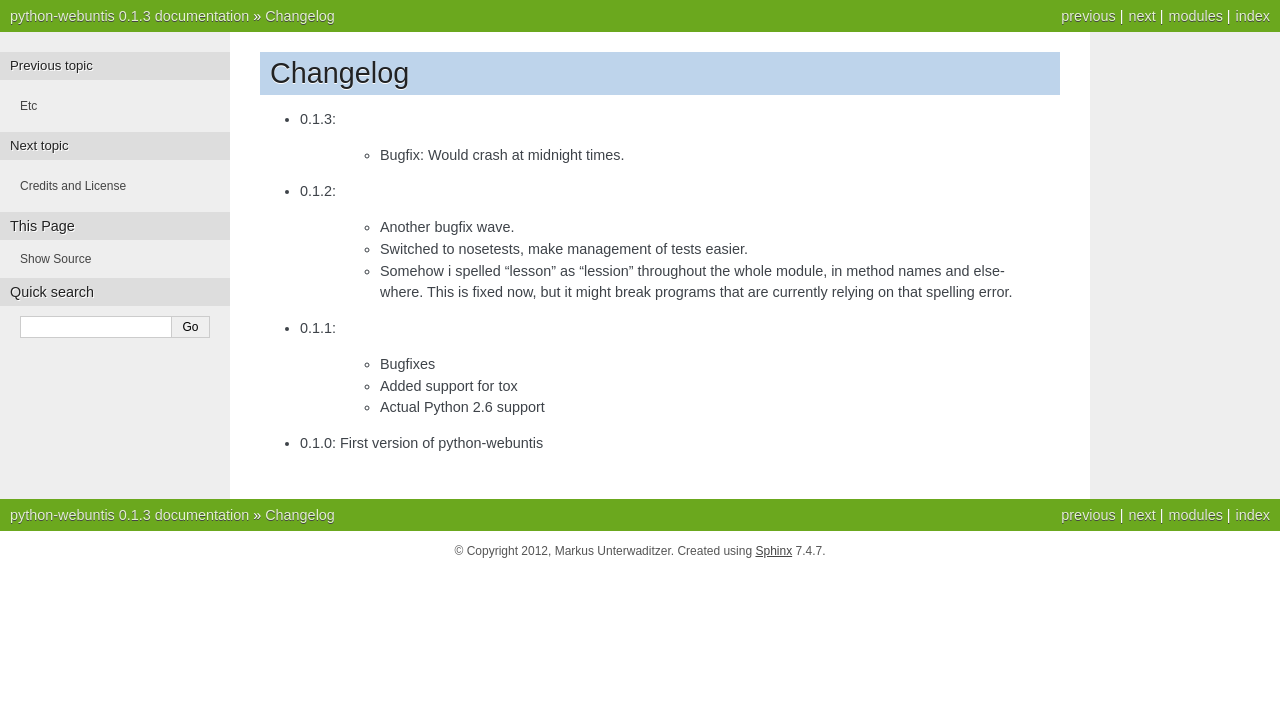
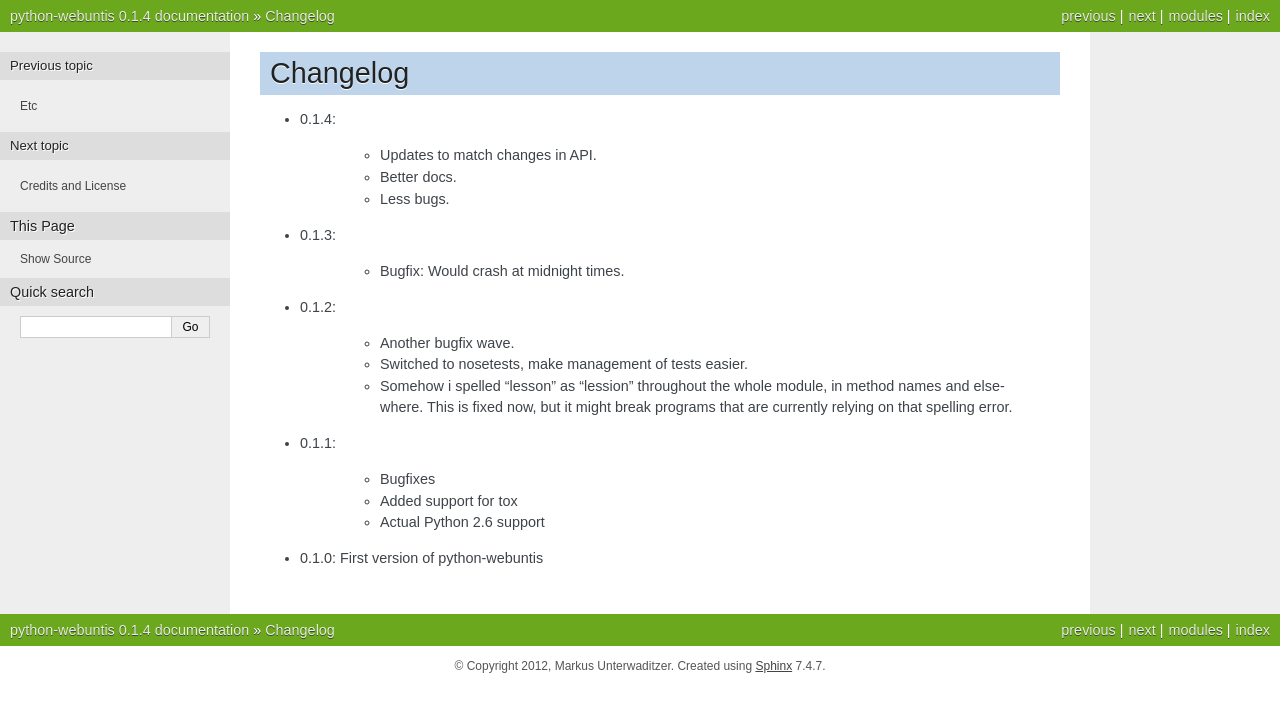
Before and after one commit to python-webuntis/python-webuntis, a Sphinx documentation site: the page built from docs/changelog.rst, in a window 1280 px wide. Shown: the top 712 px of the page. Built offline with Sphinx 7.4.7, drawn with Linux system fonts in a browser that asks for light colours.

Commit message:
Version 0.1.4

```diff
--- a/docs/changelog.rst
+++ b/docs/changelog.rst
@@ -1,6 +1,14 @@
 =========
 Changelog
 =========
+
+* 0.1.4:
+
+    * Updates to match changes in API.
+
+    * Better docs.
+
+    * Less bugs.
 
 * 0.1.3:
 
--- a/setup.py
+++ b/setup.py
@@ -20,7 +20,7 @@
 
 setup(
     name='webuntis',
-    version='0.1.3',
+    version='0.1.4',
     author='Markus Unterwaditzer',
     author_email='markus@unterwaditzer.net',
     packages=['webuntis', 'webuntis.utils', 'webuntis.tests'],
--- a/webuntis/__init__.py
+++ b/webuntis/__init__.py
@@ -4,5 +4,5 @@
     :copyright: (c) 2012 by Markus Unterwaditzer.
     :license: BSD, see LICENSE for more details.
 '''
-__version__ = '0.1.3'
+__version__ = '0.1.4'
 from webuntis.session import Session
```
